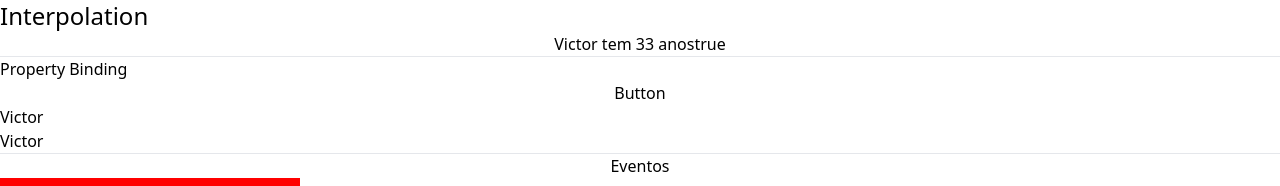
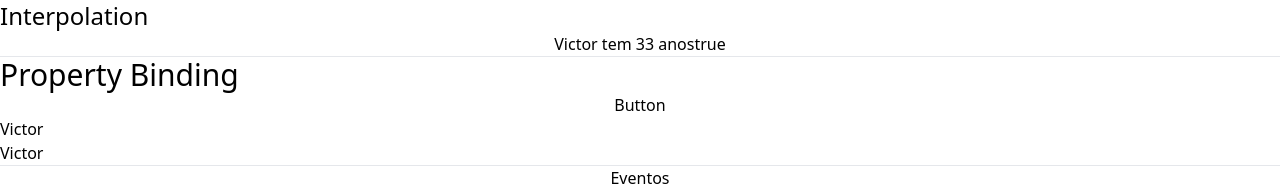
Before and after one commit to jvmhonorato/start-angular, an Angular app: page / in a window 1280 px wide. Shown: the top 186 px of the page. Built offline with nearby package versions, Linux system fonts and the light colour scheme; no server answers.

Commit message:
add news tamplates

```diff
--- a/src/app/data-binding/data-binding.component.html
+++ b/src/app/data-binding/data-binding.component.html
@@ -10,7 +10,7 @@
 
 
   <hr>
-  <h2>Property Binding</h2>
+  <h2 class="text-3xl">Property Binding</h2>
   <button [disabled]="checkedDisabled">Button</button>
 
   <input [(ngModel)]="nome">
```
